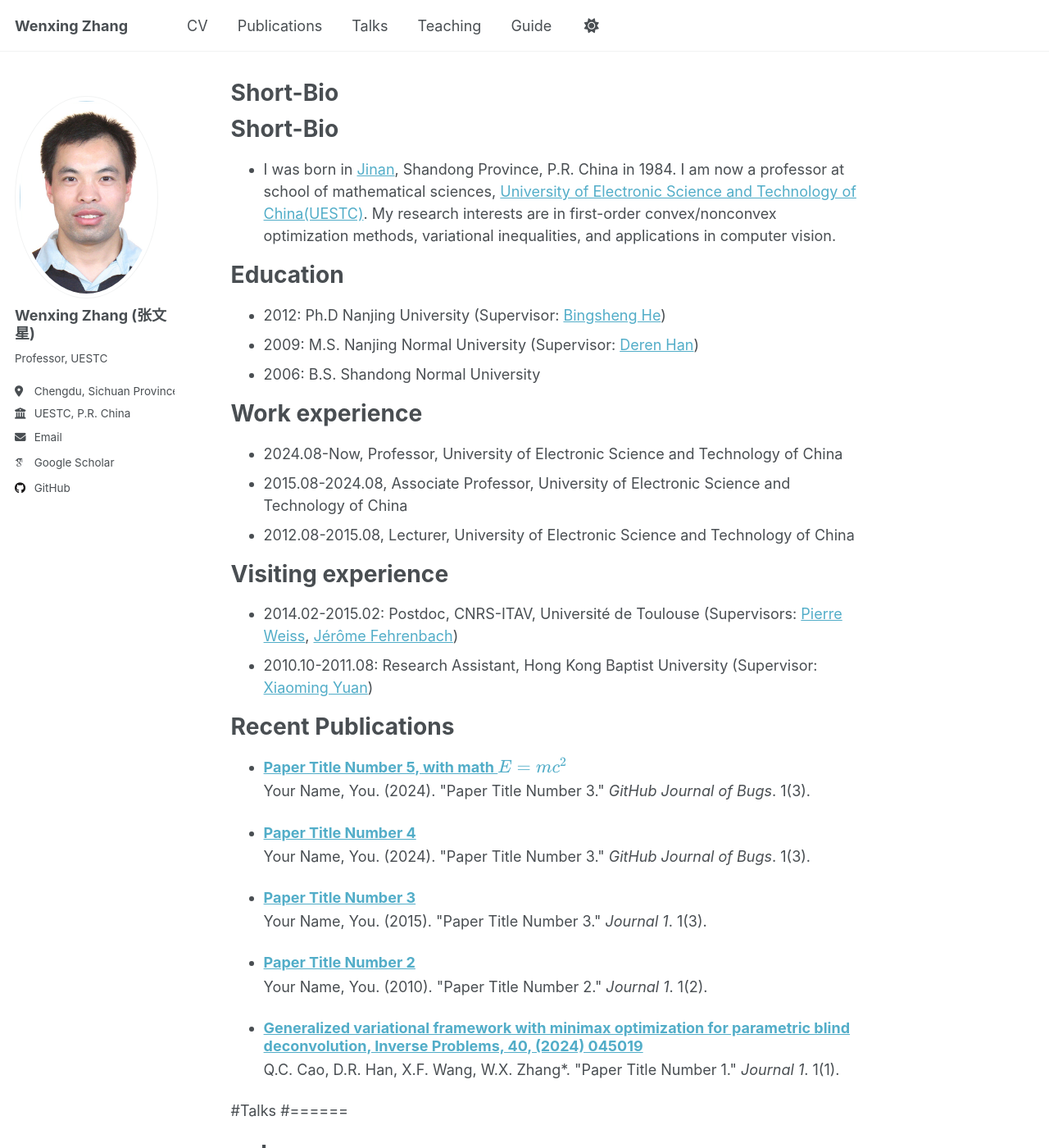
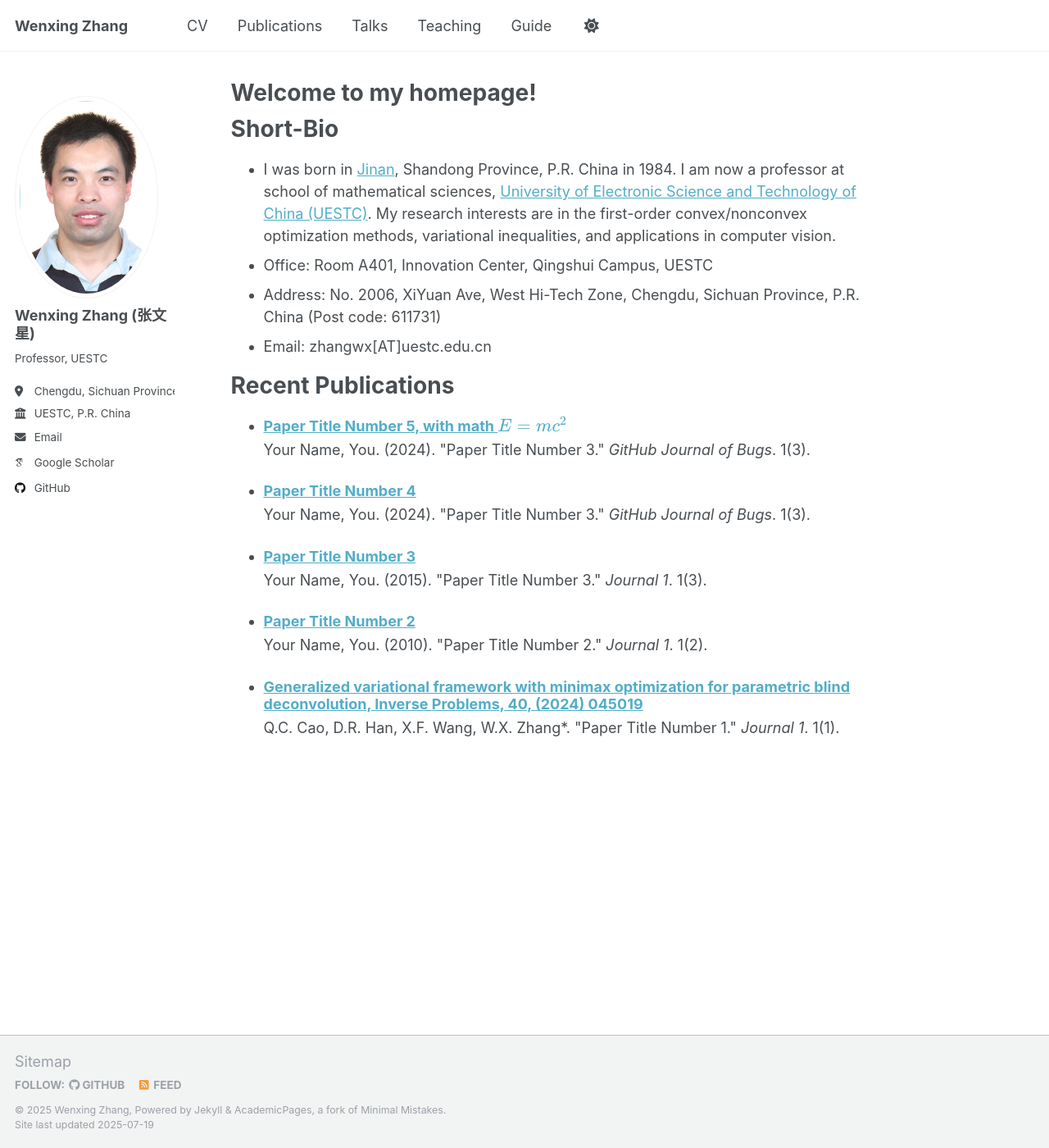
Before and after one commit to WenxingZhang/WenxingZhang.github.io, a Jekyll site: the page built from _pages/about.md, in a window 1280 px wide and 1400 px high. Shown: the whole window at 82% size. Built offline with Jekyll 4.4.1, drawn with Linux system fonts in a browser that asks for light colours; some web fonts are replaced; a script that is not in the unit is left out; some of the changed text lies outside the part shown.

Commit message:
Update about.md

```diff
--- a/_pages/about.md
+++ b/_pages/about.md
@@ -1,6 +1,6 @@
 ---
 permalink: /
-title: "Short-Bio"
+title: "Welcome to my homepage!"
 author_profile: true
 redirect_from:
   - /about/
@@ -11,44 +11,14 @@ redirect_from:
 
 Short-Bio
 ======
-* I was born in [Jinan](https://www.chinadiscovery.com/shandong/jinan.html), Shandong Province, P.R. China in 1984. I am now a professor at school of mathematical sciences, [University of Electronic Science and Technology of China(UESTC)](https://www.uestc.edu.cn/).
-My research interests are in first-order convex/nonconvex optimization methods, variational inequalities, and applications in computer vision.
-
-Education
-======
-* 2012: Ph.D  Nanjing University (Supervisor: [Bingsheng He](http://maths.nju.edu.cn/~hebma/))
-* 2009: M.S.  Nanjing Normal University (Supervisor: [Deren Han](https://shi.buaa.edu.cn/handeren/zh_CN/index.htm))
-* 2006: B.S.   Shandong Normal University
-
-Work experience
-======
-* 2024.08-Now, Professor, University of Electronic Science and Technology of China
-* 2015.08-2024.08, Associate Professor, University of Electronic Science and Technology of China
-* 2012.08-2015.08, Lecturer, University of Electronic Science and Technology of China
-
-Visiting experience
-======
-* 2014.02-2015.02: Postdoc, CNRS-ITAV, Université de Toulouse (Supervisors: [Pierre Weiss](https://www.math.univ-toulouse.fr/~weiss/), [Jérôme Fehrenbach](https://perso.math.univ-toulouse.fr/fehren/))
-* 2010.10-2011.08: Research Assistant, Hong Kong Baptist University (Supervisor: [Xiaoming Yuan](https://hkumath.hku.hk/~xmyuan/))
+* I was born in [Jinan](https://www.chinadiscovery.com/shandong/jinan.html), Shandong Province, P.R. China in 1984. I am now a professor at school of mathematical sciences, [University of Electronic Science and Technology of China (UESTC)](https://www.uestc.edu.cn/).
+My research interests are in the first-order convex/nonconvex optimization methods, variational inequalities, and applications in computer vision.
+* Office: Room A401, Innovation Center, Qingshui Campus, UESTC
+* Address: No. 2006, XiYuan Ave, West Hi-Tech Zone, Chengdu, Sichuan Province, P.R. China (Post code: 611731)
+* Email: zhangwx[AT]uestc.edu.cn
 
 Recent Publications
 ======
   <ul>{% for post in site.publications reversed %}
     {% include archive-single-cv.html %}
   {% endfor %}</ul>
-
-#Talks
-#======
-# <ul>{% for post in site.talks reversed %}
-#    {% include archive-single-talk-cv.html  %}
-#  {% endfor %}</ul>
-
-#Teaching
-#======
-# <ul>{% for post in site.teaching reversed %}
-#    {% include archive-single-cv.html %}
- # {% endfor %}</ul>
-
-#Service and leadership
-#======
-#* Currently signed in to 43 different slack teams
```
